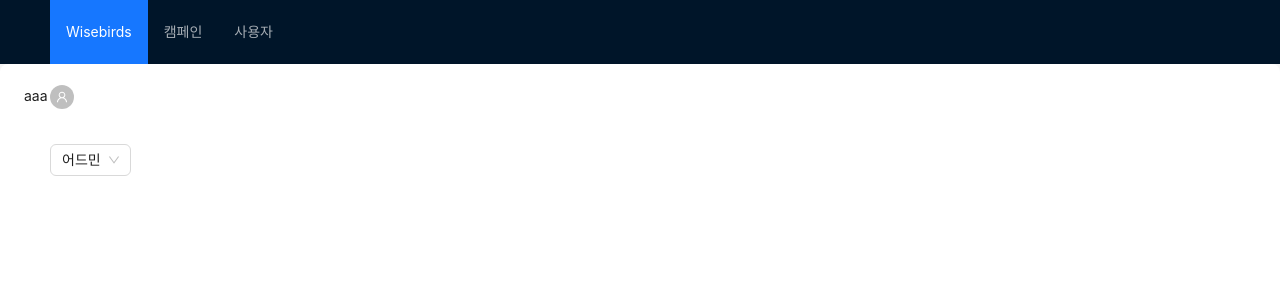
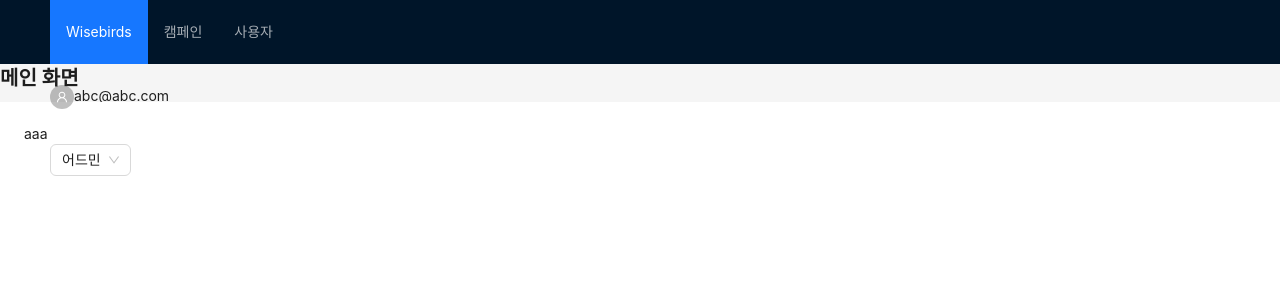
Before and after one commit to seo337dc/wisebirds-frontend, a Next.js app: page / in a window 1280 px wide. Shown: the top 300 px of the page. Built offline with nearby package versions, Linux system fonts and the light colour scheme.

Commit message:
fix : Layout 관련 기능을 위한 코드 수정

```diff
--- a/src/components/common/HeaderRight.tsx
+++ b/src/components/common/HeaderRight.tsx
@@ -3,17 +3,15 @@ import { Select, Typography, Avatar, Popconfirm } from "antd";
 import { UserOutlined } from "@ant-design/icons";
 
 import { useAuth } from "@/hook/useQuery/useAuth";
+import { useRoleStore } from "@/store/useRoleStore";
 
 import { AUTH_MENUT } from "./constant";
 
 const { Text } = Typography;
 
-type TProps = {
-  authority: string;
-  handleAuthority: (value: string) => void;
-};
-const HeaderRight = ({ authority, handleAuthority }: TProps) => {
+const HeaderRight = () => {
   const pathName = usePathname();
+  const { role, setRole } = useRoleStore();
 
   const { data } = useAuth();
 
@@ -49,9 +47,9 @@ const HeaderRight = ({ authority, handleAuthority }: TProps) => {
       <Select
         className="w-[120px]"
         defaultValue="authority"
-        value={authority}
+        value={role}
         options={options}
-        onChange={handleAuthority}
+        onChange={(roleValue) => setRole(roleValue)}
       />
     </div>
   );
--- a/src/components/common/Layout.tsx
+++ b/src/components/common/Layout.tsx
@@ -1,9 +1,17 @@
 "use client";
 
-import { useRouter } from "next/navigation";
-import { useState } from "react";
-import { Layout as LayoutContent, Menu, theme } from "antd";
+import { usePathname, useRouter } from "next/navigation";
+import { styled } from "styled-components";
+import {
+  Breadcrumb,
+  Layout as LayoutContent,
+  Menu,
+  theme,
+  Typography,
+} from "antd";
+
 import HeaderRight from "./HeaderRight";
+import { useRoleStore } from "@/store/useRoleStore";
 
 import { MENU_TIEMS } from "./constant";
 
@@ -19,17 +27,12 @@ const Layout = ({ children }: TProps) => {
   } = theme.useToken();
 
   const router = useRouter();
+  const pathName = usePathname();
 
-  const [authority, setAuthority] = useState("admin");
+  const { role } = useRoleStore();
 
-  const handleAuthority = (authorityValue: string) => {
-    setAuthority(authorityValue);
-  };
-
-  const items =
-    authority === "admin"
-      ? MENU_TIEMS.concat({ label: "사용자", key: "/user" })
-      : MENU_TIEMS;
+  const items = role === "admin" ? MENU_TIEMS.concat(menuUser) : MENU_TIEMS;
+  const title = items.find((item) => item.key === pathName)?.title;
 
   return (
     <div className="relative min-h-screen">
@@ -40,26 +43,23 @@ const Layout = ({ children }: TProps) => {
             theme="dark"
             mode="horizontal"
             defaultSelectedKeys={["/"]}
+            selectedKeys={pathName === "/" ? undefined : [pathName]}
             items={items}
             onClick={(e) => router.push(e.key)}
           />
 
-          <HeaderRight
-            authority={authority}
-            handleAuthority={handleAuthority}
-          />
+          <HeaderRight />
         </Header>
-        <Content className="px-5 py-10">
-          <div
-            style={{
-              background: colorBgContainer,
-              minHeight: "85vh",
-              padding: 24,
-              borderRadius: borderRadiusLG,
-            }}
-          >
+        <Content className="px-5 py-5">
+          <Breadcrumb className="my-4 mx-0">
+            <Breadcrumb.Item>
+              <Typography.Title level={4}>{title}</Typography.Title>
+            </Breadcrumb.Item>
+          </Breadcrumb>
+
+          <Wrap $bg={colorBgContainer} $borderRadius={borderRadiusLG}>
             {children}
-          </div>
+          </Wrap>
         </Content>
       </LayoutContent>
     </div>
@@ -67,3 +67,16 @@ const Layout = ({ children }: TProps) => {
 };
 
 export default Layout;
+
+const Wrap = styled.div<{ $bg: string; $borderRadius: number }>`
+  background: ${({ $bg }) => $bg};
+  min-height: 85vh;
+  padding: 24px;
+  border-radius: ${({ $borderRadius }) => $borderRadius};
+`;
+
+const menuUser = {
+  label: "사용자",
+  key: "/user",
+  title: "사용자 관리",
+};
--- a/src/components/common/constant.ts
+++ b/src/components/common/constant.ts
@@ -1,6 +1,6 @@
 export const MENU_TIEMS = [
-  { label: "Wisebirds", key: "/" },
-  { label: "캠페인", key: "/campagin" },
+  { label: "Wisebirds", key: "/", title: "메인 화면" },
+  { label: "캠페인", key: "/campagin", title: "캠페인 관리" },
 ];
 
 export const AUTH_MENUT = [
--- /dev/null
+++ b/src/store/useRoleStore.ts
@@ -0,0 +1,11 @@
+import { create } from "zustand";
+
+interface Role {
+  role: string;
+  setRole: (role: string) => void;
+}
+
+export const useRoleStore = create<Role>((set) => ({
+  role: "admin",
+  setRole: (role) => set({ role: role }),
+}));
```
